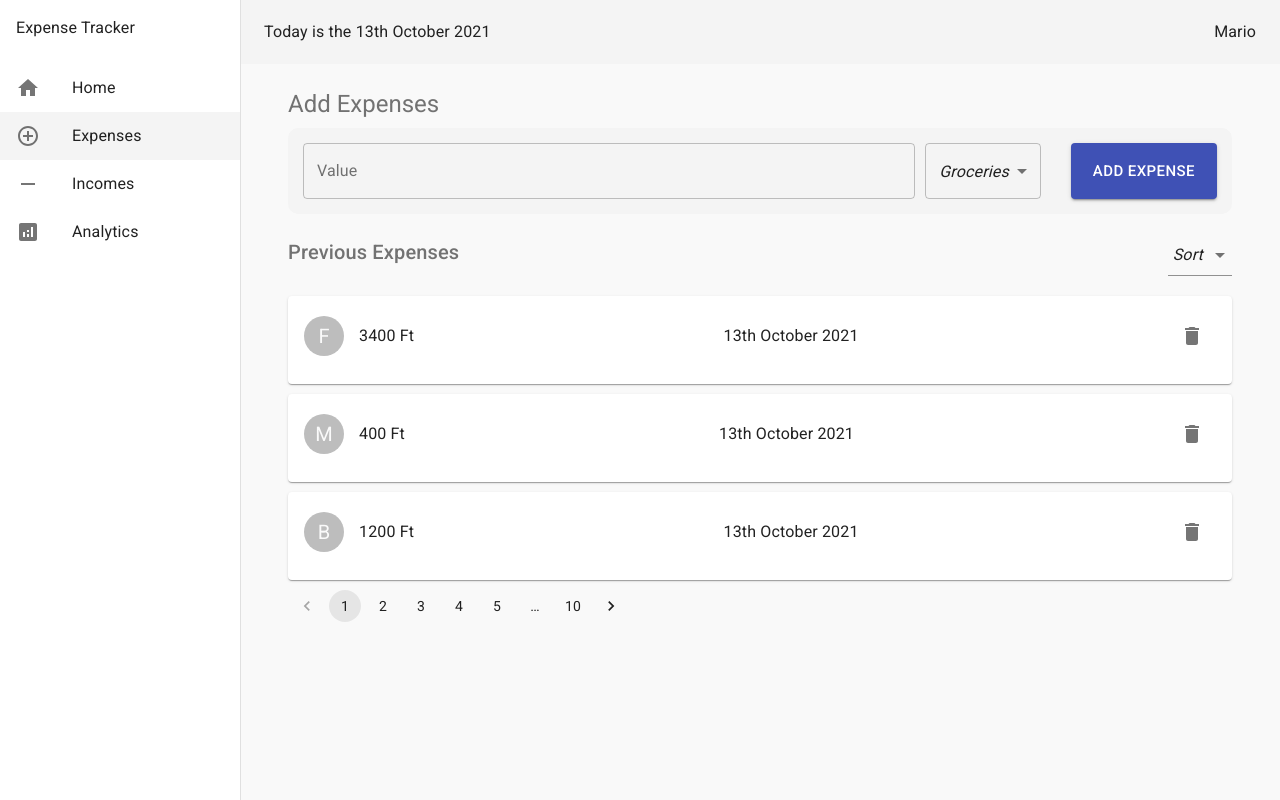
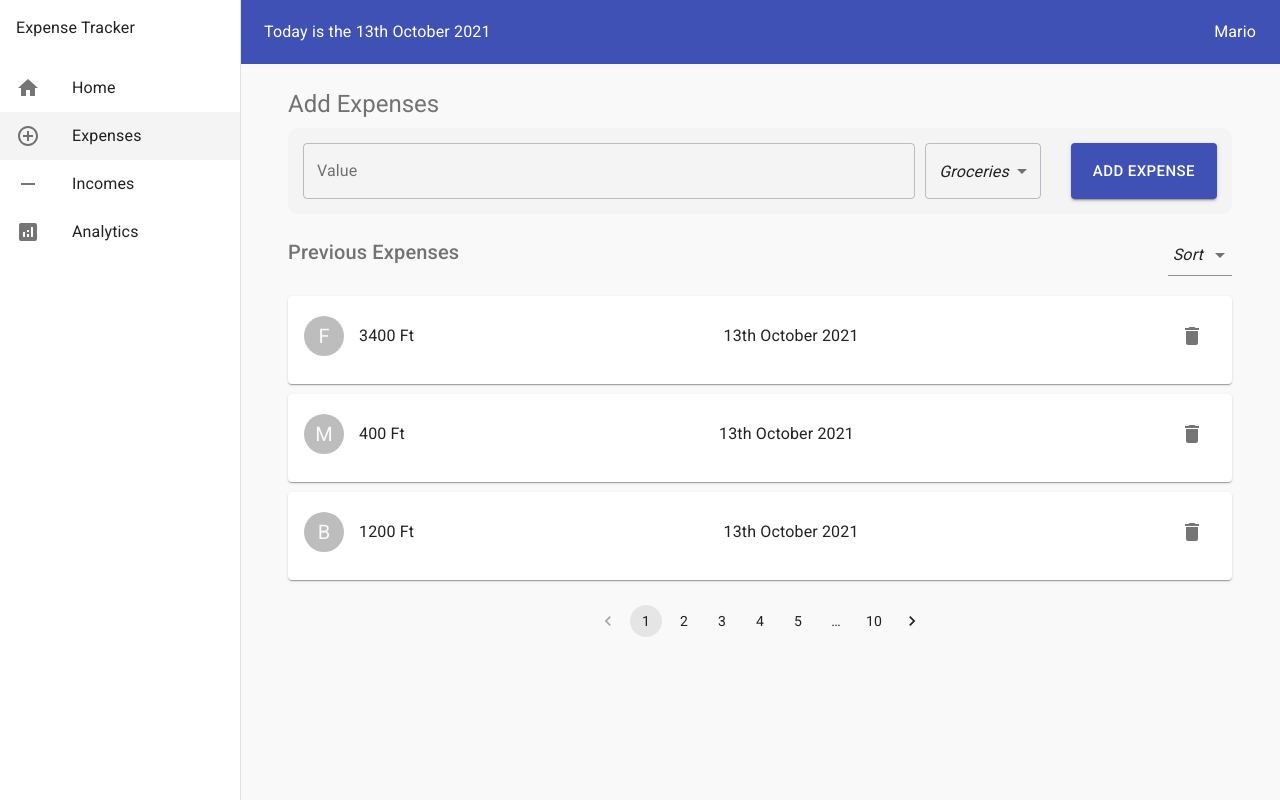
Before and after one commit to Gkristof96/Expense-Tracker, a React (Create React App) app: page /expenses in a window 1280 px wide. Built offline with nearby package versions, Linux system fonts and the light colour scheme.

Commit message:
position paginate

```diff
--- a/src/components/Layout.js
+++ b/src/components/Layout.js
@@ -42,8 +42,6 @@ const useStyles = makeStyles((theme) => {
     },
     appbar: {
       width: `calc(100% - ${drawerWidth}px)`,
-      backgroundColor: "#f4f4f4",
-      color: "#212121",
     },
     toolbar: theme.mixins.toolbar,
     date: {
--- a/src/pages/Expenses.js
+++ b/src/pages/Expenses.js
@@ -47,6 +47,11 @@ const useStyles = makeStyles({
   expense: { flexGrow: 5, marginRight: "10px" },
   category: { flexGrow: 3, marginRight: "10px" },
   date: { flexGrow: 1 },
+  paginate: {
+    marginTop: "25px",
+    display: "flex",
+    justifyContent: "center",
+  },
 });
 
 const Expenses = () => {
@@ -180,7 +185,9 @@ const Expenses = () => {
           <ExpensesCard key={item.id} expense={item} />
         ))}
       </div>
-      <Pagination count={10}></Pagination>
+      <div className={classes.paginate}>
+        <Pagination count={10}></Pagination>
+      </div>
     </Container>
   );
 };
```
